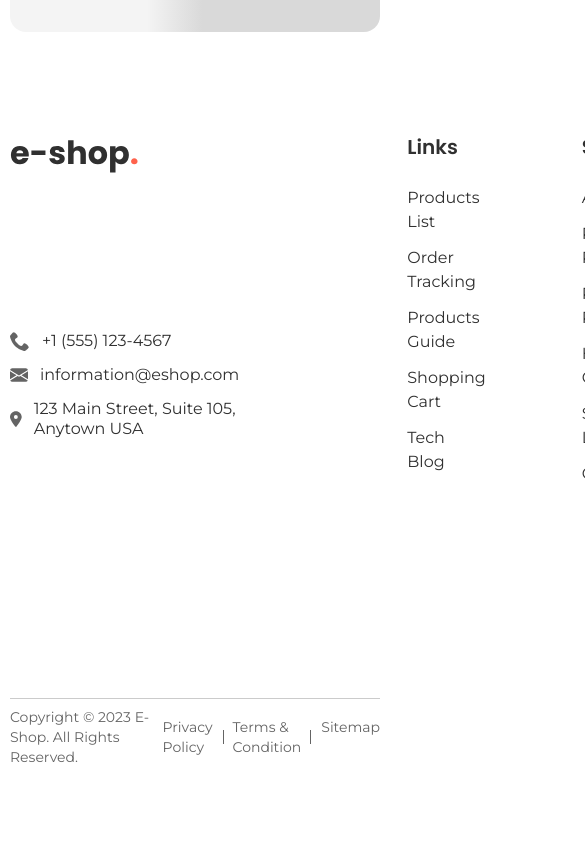
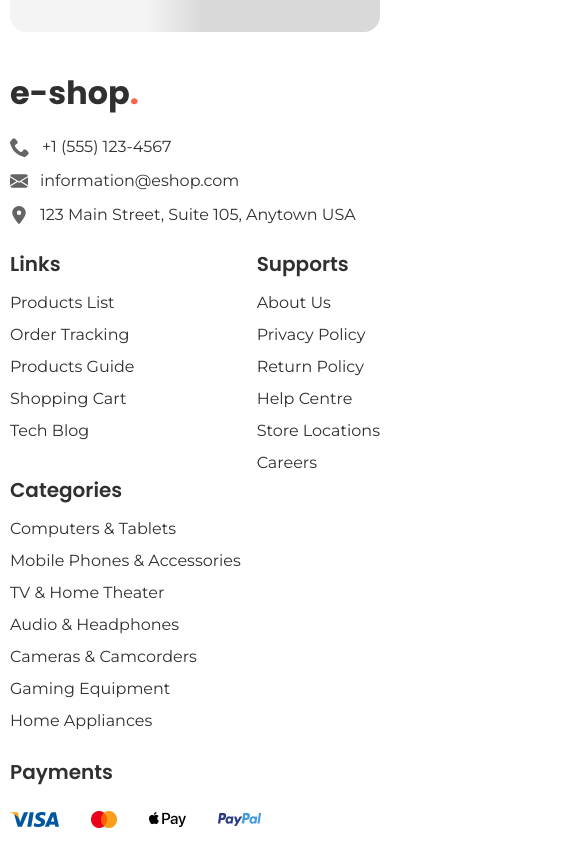
Before and after one commit to dearnasaruddin/e-shop, a React (Vite) app: page / in a window 390 px wide. Shown: the part 5400-6244 px from the top of the page, 585 px wide, since content can reach past the window. Built offline with nearby package versions, Linux system fonts and the light colour scheme.

Commit message:
footer responsive done homepage also

```diff
--- a/src/components/footer/FooterBottom.jsx
+++ b/src/components/footer/FooterBottom.jsx
@@ -7,23 +7,23 @@ import { FaLocationDot } from "react-icons/fa6";
 
 const FooterBottom = () => {
   return (
-    <footer className='mt-25'>
+    <footer className='mt-10 md:mt-25'>
       <Container>
-        <div className="flex pb-20 border-b border-[#CBCBCB]">
+        <div className="flex flex-wrap md:flex-nowrap md:pb-20 border-b border-[#CBCBCB]">
           <div>
             <Link to={'/'}><img className='mt-2' src="/logo.svg" alt="logo.svg" /></Link>
-            <ul className='mt-39.5 font-montserrat font-normal text-base leading-5 text-secondary'>
+            <ul className='mt-6 md:mt-39.5 font-montserrat font-normal text-base leading-5 text-secondary'>
               <li><Link className='flex items-center gap-x-3' to={"tel:+1 (555) 123-4567"}><ImPhone className='text-[#646464] text-xl' />+1 (555) 123-4567</Link></li>
               <li><Link className='flex items-center gap-x-3 my-3 leading-6' to={"mailto:information@eshop.com"}><BsFillEnvelopeFill className='text-[#646464] text-lg' />information@eshop.com</Link></li>
               <li><Link className='flex items-center gap-x-3' to={"https://maps.app.goo.gl/K4TP4oxWACSgQAka7"} target='_blank'><FaLocationDot className='text-[#646464] text-lg' />123 Main Street, Suite 105, Anytown USA</Link></li>
             </ul>
           </div>
 
-          <div className="flex gap-x-24 ml-42 mr-20">
+          <div className="flex flex-wrap justify-between md:justify-start md:flex-nowrap md:gap-x-24 md:ml-42 md:mr-20 mt-6 md:mt-0">
 
             <div className='text-secondary'>
               <h4 className='font-poppins font-semibold text-xl leading-7.5'>Links</h4>
-              <ul className='mt-6 font-montserrat font-normal text-base leading-6 flex flex-col gap-y-3'>
+              <ul className='mt-3 md:mt-6 font-montserrat font-normal text-base leading-6 flex flex-col gap-y-2 md:gap-y-3'>
                 <li><Link className='hover:text-primary' to={"/product-list"}>Products List</Link></li>
                 <li><Link className='hover:text-primary' to={"#"}>Order Tracking</Link></li>
                 <li><Link className='hover:text-primary' to={"#"}>Products Guide</Link></li>
@@ -34,7 +34,7 @@ const FooterBottom = () => {
 
             <div className='text-secondary'>
               <h4 className='font-poppins font-semibold text-xl leading-7.5'>Supports</h4>
-              <ul className='mt-6 font-montserrat font-normal text-base leading-6 flex flex-col gap-y-3'>
+              <ul className='mt-3 md:mt-6 font-montserrat font-normal text-base leading-6 flex flex-col gap-y-2 md:gap-y-3'>
                 <li><Link className='hover:text-primary' to={"#"}>About Us</Link></li>
                 <li><Link className='hover:text-primary' to={"#"}>Privacy Policy</Link></li>
                 <li><Link className='hover:text-primary' to={"#"}>Return Policy</Link></li>
@@ -46,7 +46,7 @@ const FooterBottom = () => {
 
             <div className='text-secondary'>
               <h4 className='font-poppins font-semibold text-xl leading-7.5'>Categories</h4>
-              <ul className='mt-6 font-montserrat font-normal text-base leading-6 flex flex-col gap-y-3'>
+              <ul className='mt-3 md:mt-6 font-montserrat font-normal text-base leading-6 flex flex-col gap-y-2 md:gap-y-3'>
                 <li><Link className='hover:text-primary' to={"#"}>Computers & Tablets</Link></li>
                 <li><Link className='hover:text-primary' to={"#"}>Mobile Phones & Accessories</Link></li>
                 <li><Link className='hover:text-primary' to={"#"}>TV & Home Theater</Link></li>
@@ -59,14 +59,14 @@ const FooterBottom = () => {
 
           </div>
 
-          <div className='text-secondary'>
+          <div className='text-secondary mt-6 md:mt-0'>
             <div>
               <h4 className='font-poppins font-semibold text-xl leading-7.5'>Payments</h4>
               <img className='mt-6' src="images/payment.png" alt="payment.png" />
             </div>
-            <div className='mt-18'>
+            <div className='mt-8  md:mt-18 mb-6 md:mb-0'>
               <h4 className='font-poppins font-semibold text-xl leading-7.5'>Follow Us</h4>
-              <ul className='mt-6 font-montserrat font-normal text-base leading-6 flex flex-col gap-y-3'>
+              <ul className='mt-3 md:mt-6 font-montserrat font-normal text-base leading-6 flex md:flex-col gap-y-2 md:gap-y-3 justify-between md:justify-start'>
                 <li><Link className='hover:text-primary' to={"https://x.com/"} target='_blank'>Twitter</Link></li>
                 <li><Link className='hover:text-primary' to={"https://www.instagram.com/"} target='_blank'>Instagram</Link></li>
                 <li><Link className='hover:text-primary' to={"https://web.facebook.com/"} target='_blank'>Facebook</Link></li>
@@ -75,7 +75,7 @@ const FooterBottom = () => {
           </div>
         </div>
 
-        <div className='flex justify-between items-center text-[#646464] font-montserrat font-normal text-sm leading-5 pt-2 pb-20'>
+        <div className='flex flex-wrap md:flex-nowrap justify-center gap-y-2 md:gap-y-0 md:justify-between items-center text-[#646464] font-montserrat font-normal text-sm leading-5 pt-2 pb-5 md:pb-20'>
           <p>Copyright © 2023 E-Shop. All Rights Reserved.</p>
           <ul className='flex gap-x-5'>
             <li><Link className='hover:text-primary' to={""}>Privacy Policy</Link></li>
```
